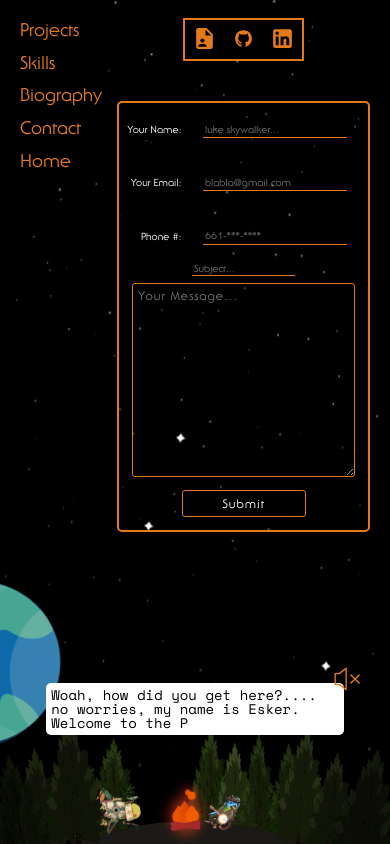
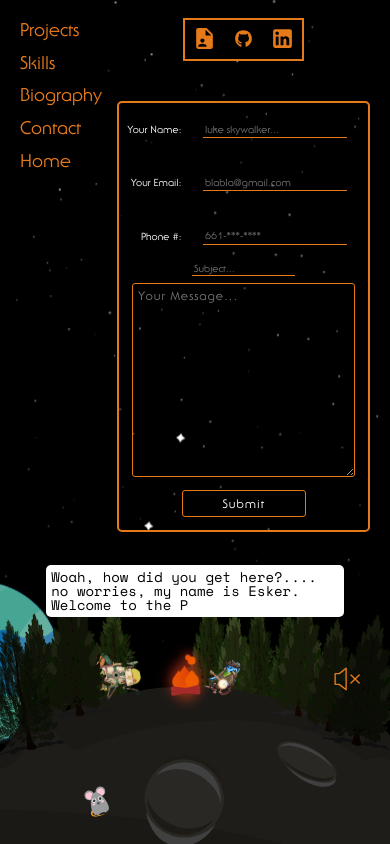
Before and after one commit to Tybenson0/PlanetaryPortfolio, a React (Create React App) app: page /contact in a window 390 px wide. Built offline with nearby package versions, Linux system fonts and the light colour scheme.

Commit message:
campfire fix

```diff
--- a/src/mobile.css
+++ b/src/mobile.css
@@ -568,7 +568,7 @@
 
   /* code below is for the campsite */
   .campsite-container-0 {
-    height: 120%;
+    height: 100%;
     width: 100%;
     grid-row: 1/11;
     grid-column: 1/7;
```
